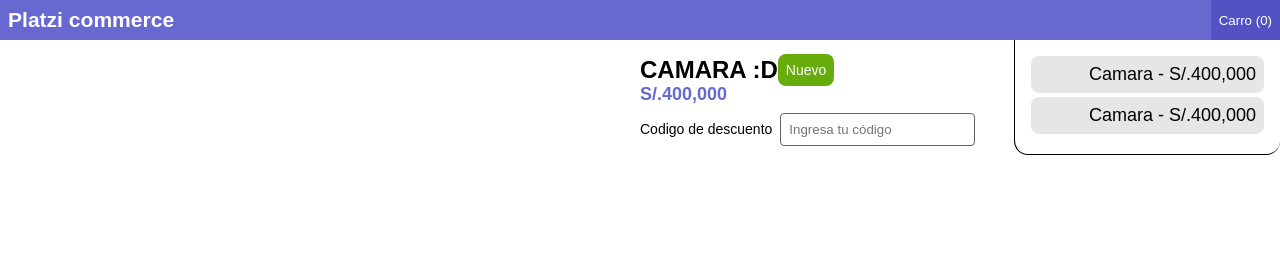
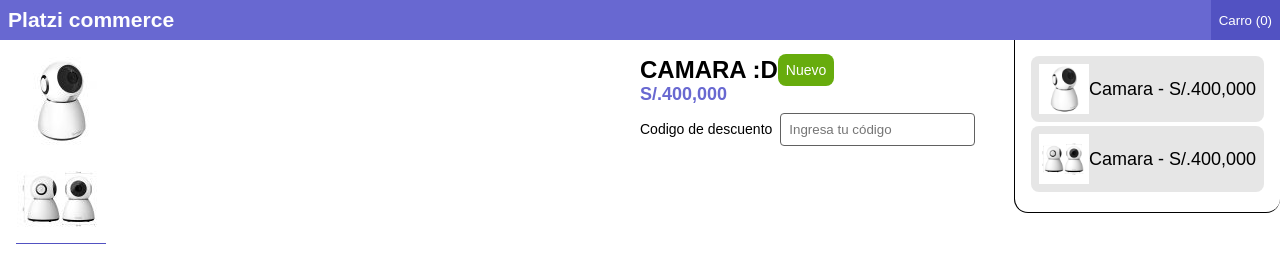
Before and after one commit to LuisDev2001/platziCommerce, a plain HTML site: page index.html in a window 1280 px wide. Drawn offline with nearby package versions, Linux system fonts and the light colour scheme.

Commit message:
Add dynamic clases and styles with vue js

```diff
--- a/index.html
+++ b/index.html
@@ -13,14 +13,20 @@
         <button class="cart">Carro (0)</button>
         <div class="cart-content">
           <div class="cart-content__product">
-            <img src="" alt="" />
+            <img
+              v-bind:src="product.images[0].image"
+              :alt="product.name.toUpperCase()"
+            />
             <span
               >{{ product.name }} - S/.{{ new
               Intl.NumberFormat("es-PE").format(product.price) }}</span
             >
           </div>
           <div class="cart-content__product">
-            <img src="" alt="" />
+            <img
+              :src="product.images[1].image"
+              :alt="product.name.toUpperCase()"
+            />
             <span
               >{{ product.name }} - S/.{{ new
               Intl.NumberFormat("es-PE").format(product.price) }}</span
@@ -31,8 +37,16 @@
       <main>
         <section class="product">
           <div class="product__thumbnails">
-            <div class="thum"></div>
-            <div class="thum"></div>
+            <div
+              class="thumb"
+              :class="{ active: activeImage === 0 }"
+              :style="{ backgroundImage: 'url('+ product.images[0].thumbnail +')' }"
+            ></div>
+            <div
+              class="thumb"
+              :class="{ active: activeImage === 1 }"
+              :style="{ backgroundImage: 'url('+ product.images[1].thumbnail +')' }"
+            ></div>
           </div>
           <div class="product__image">
             <img src="" alt="" />
@@ -73,15 +87,16 @@
                         Voluptas unde reiciendis necessitatibus.`,
               images: [
                 {
-                  image: "../img/camara.jpg",
-                  thumbnail: "../img/camara-thum.jpg",
+                  image: "./img/camara.jpg",
+                  thumbnail: "./img/camara-thumb.jpg",
                 },
                 {
-                  image: "../img/camara-2.jpg",
-                  thumbnail: "../img/camara-2-thum.jpg",
+                  image: "./img/camara-2.jpg",
+                  thumbnail: "./img/camara-2-thumb.jpg",
                 },
               ],
             },
+            activeImage: 1,
           };
         },
       });
```
